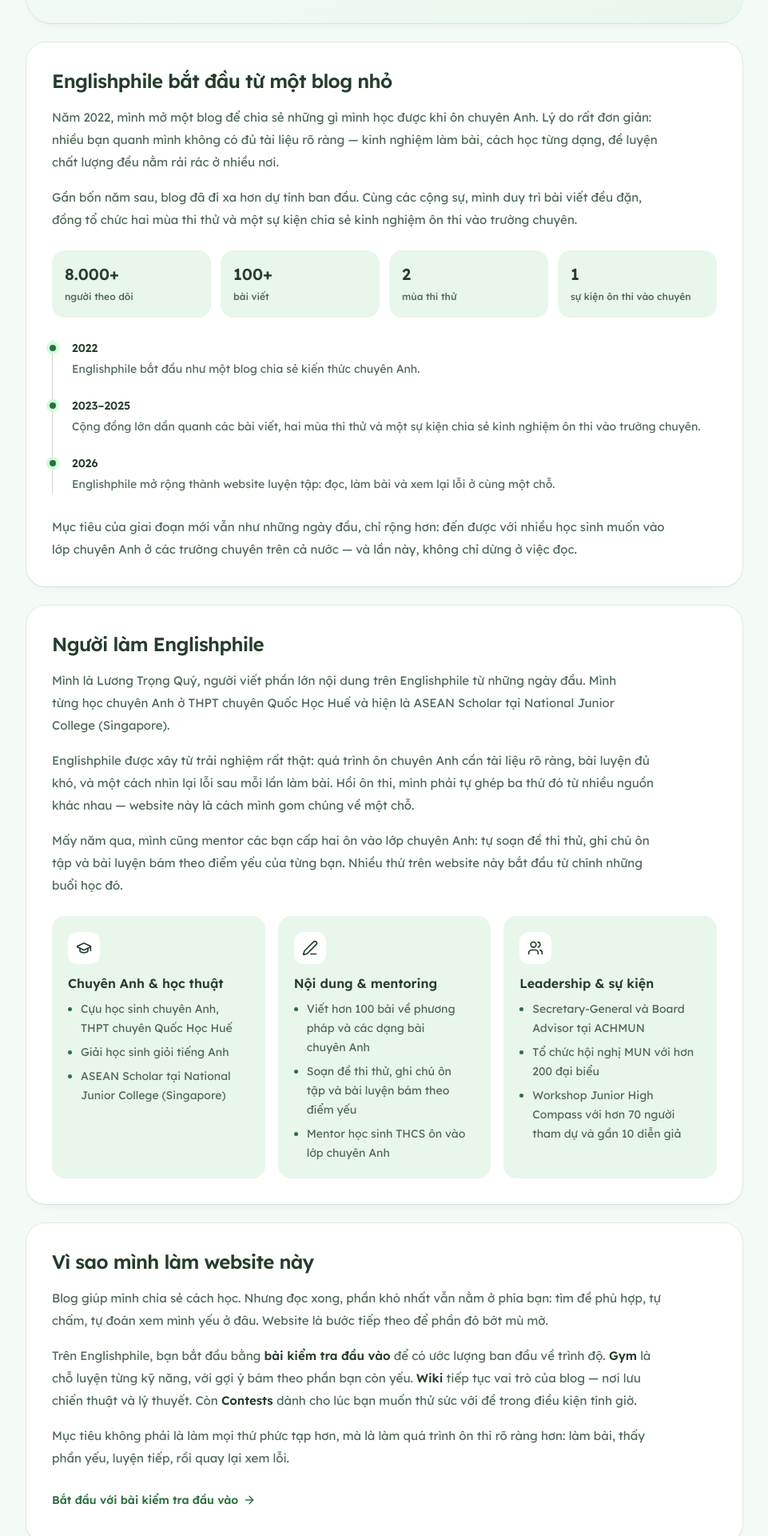
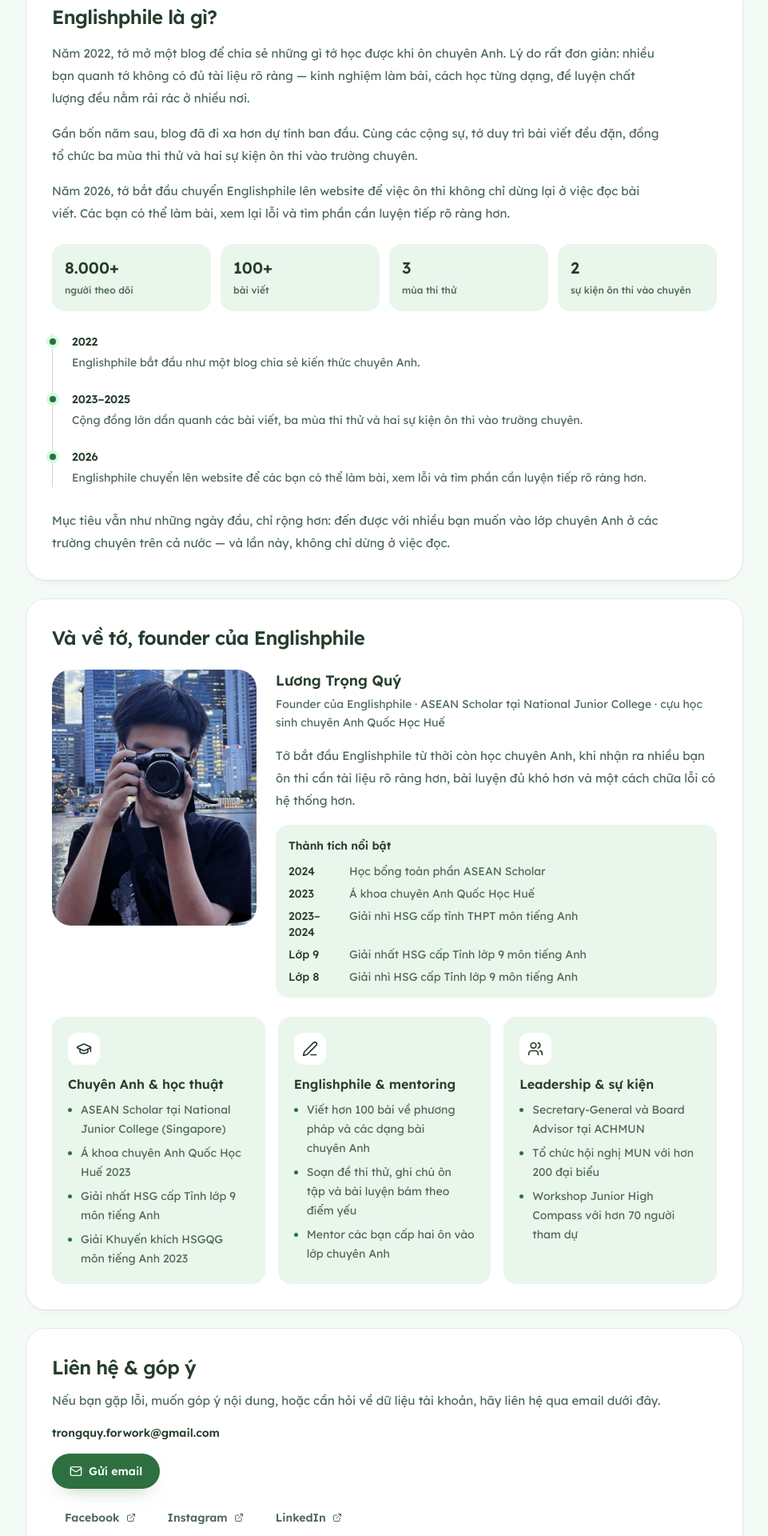
Before and after one commit to trongquyluong/englishphile, a Next.js app: page /about in a window 1280 px wide. Shown: the part 540-2460 px from the top of the page at 80% size, without its empty margins (159-1120 px from the left). Built offline with nearby package versions, Linux system fonts and the light colour scheme; no server answers.

Commit message:
Polish about Englishphile page

```diff
--- a/src/app/about/page.tsx
+++ b/src/app/about/page.tsx
@@ -1,15 +1,17 @@
-import Link from "next/link";
 import type { Metadata } from "next";
-import { ArrowRight, ArrowUpRight, GraduationCap, Mail, PenLine, Users } from "lucide-react";
+import { GraduationCap, PenLine, Users, Mail, ExternalLink } from "lucide-react";
 import { FounderPortrait } from "@/components/about/FounderPortrait";
+import { EnglishphileLogo } from "@/components/about/EnglishphileLogo";
 
 export const metadata: Metadata = {
   title: "Về Englishphile",
   description:
-    "Câu chuyện Englishphile: bắt đầu từ một blog ôn chuyên Anh năm 2022, nay mở rộng thành website luyện tập cho học sinh muốn vào lớp chuyên Anh.",
+    "Câu chuyện Englishphile: bắt đầu từ một blog ôn chuyên Anh năm 2022, nay mở rộng thành website ôn thi chuyên Anh với bài luyện và cách chữa lỗi có hệ thống.",
 };
 
 const CONTACT_EMAIL = "trongquy.forwork@gmail.com";
+const FACEBOOK_URL = "https://www.facebook.com/makoto.is.me";
+const INSTAGRAM_URL = "https://www.instagram.com/h.makoto_/";
 const LINKEDIN_URL = "https://www.linkedin.com/in/quy-luong-trong/";
 
 const milestones = [
@@ -20,38 +22,48 @@
   {
     period: "2023–2025",
     detail:
-      "Cộng đồng lớn dần quanh các bài viết, hai mùa thi thử và một sự kiện chia sẻ kinh nghiệm ôn thi vào trường chuyên.",
+      "Cộng đồng lớn dần quanh các bài viết, ba mùa thi thử và hai sự kiện ôn thi vào trường chuyên.",
   },
   {
     period: "2026",
-    detail: "Englishphile mở rộng thành website luyện tập: đọc, làm bài và xem lại lỗi ở cùng một chỗ.",
+    detail:
+      "Englishphile chuyển lên website để các bạn có thể làm bài, xem lỗi và tìm phần cần luyện tiếp rõ ràng hơn.",
   },
 ];
 
 const blogStats = [
   { value: "8.000+", label: "người theo dõi" },
   { value: "100+", label: "bài viết" },
-  { value: "2", label: "mùa thi thử" },
-  { value: "1", label: "sự kiện ôn thi vào chuyên" },
+  { value: "3", label: "mùa thi thử" },
+  { value: "2", label: "sự kiện ôn thi vào chuyên" },
 ];
+
+const founderProfile = {
+  name: "Lương Trọng Quý",
+  tagline: "Founder của Englishphile · ASEAN Scholar tại National Junior College · cựu học sinh chuyên Anh Quốc Học Huế",
+};
+
+const founderIntro =
+  "Tớ bắt đầu Englishphile từ thời còn học chuyên Anh, khi nhận ra nhiều bạn ôn thi cần tài liệu rõ ràng hơn, bài luyện đủ khó hơn và một cách chữa lỗi có hệ thống hơn.";
 
 const founderHighlights = [
   {
     icon: GraduationCap,
     title: "Chuyên Anh & học thuật",
     items: [
-      "Cựu học sinh chuyên Anh, THPT chuyên Quốc Học Huế",
-      "Giải học sinh giỏi tiếng Anh",
       "ASEAN Scholar tại National Junior College (Singapore)",
+      "Á khoa chuyên Anh Quốc Học Huế 2023",
+      "Giải nhất HSG cấp Tỉnh lớp 9 môn tiếng Anh",
+      "Giải Khuyến khích HSGQG môn tiếng Anh 2023",
     ],
   },
   {
     icon: PenLine,
-    title: "Nội dung & mentoring",
+    title: "Englishphile & mentoring",
     items: [
       "Viết hơn 100 bài về phương pháp và các dạng bài chuyên Anh",
       "Soạn đề thi thử, ghi chú ôn tập và bài luyện bám theo điểm yếu",
-      "Mentor học sinh THCS ôn vào lớp chuyên Anh",
+      "Mentor các bạn cấp hai ôn vào lớp chuyên Anh",
     ],
   },
   {
@@ -60,30 +72,37 @@
     items: [
       "Secretary-General và Board Advisor tại ACHMUN",
       "Tổ chức hội nghị MUN với hơn 200 đại biểu",
-      "Workshop Junior High Compass với hơn 70 người tham dự và gần 10 diễn giả",
+      "Workshop Junior High Compass với hơn 70 người tham dự",
     ],
   },
+];
+
+const awardsTimeline = [
+  { year: "2024", detail: "Học bổng toàn phần ASEAN Scholar" },
+  { year: "2023", detail: "Á khoa chuyên Anh Quốc Học Huế" },
+  { year: "2023–2024", detail: "Giải nhì HSG cấp tỉnh THPT môn tiếng Anh" },
+  { year: "Lớp 9", detail: "Giải nhất HSG cấp Tỉnh lớp 9 môn tiếng Anh" },
+  { year: "Lớp 8", detail: "Giải nhì HSG cấp Tỉnh lớp 9 môn tiếng Anh" },
 ];
 
 export default function AboutPage() {
   return (
     <div className="mx-auto grid w-full max-w-4xl gap-6">
-      {/* Hero — personal intro */}
+      {/* Hero */}
       <section className="surface-mint rounded-[2rem] p-6 sm:p-10" aria-labelledby="about-title">
         <div className="grid gap-8 lg:grid-cols-[1.1fr_0.9fr] lg:items-center">
           <div>
             <p className="text-sm font-semibold text-accent">Về Englishphile</p>
             <h1 id="about-title" className="mt-3 text-3xl font-semibold tracking-tight text-balance sm:text-4xl">
-              Từ một blog ôn chuyên Anh đến một website luyện tập cá nhân
+              Từ một blog ôn chuyên Anh đến website ôn thi chuyên Anh
             </h1>
             <p className="mt-4 text-base leading-8 text-ink-soft text-pretty">
-              Englishphile bắt đầu vào năm 2022 như một blog chia sẻ kiến thức chuyên Anh. Sau gần bốn năm, mình đang mở
-              rộng dự án thành một website — để học sinh có thể vừa đọc, vừa luyện, vừa xem lại lỗi của mình rõ ràng
-              hơn.
+              Englishphile bắt đầu vào năm 2022 như một blog chia sẻ kiến thức chuyên Anh. Sau gần bốn năm, tớ đang mở
+              rộng dự án thành website — để các bạn có thể vừa đọc, vừa luyện, vừa xem lại lỗi của mình rõ ràng hơn.
             </p>
           </div>
           <div className="mx-auto w-full max-w-[17rem] sm:max-w-xs lg:justify-self-end">
-            <FounderPortrait />
+            <EnglishphileLogo />
           </div>
         </div>
       </section>
@@ -91,17 +110,21 @@
       {/* Story */}
       <section className="surface rounded-3xl p-6 md:p-8" aria-labelledby="story-heading">
         <h2 id="story-heading" className="text-xl font-semibold tracking-tight text-balance md:text-2xl">
-          Englishphile bắt đầu từ một blog nhỏ
+          Englishphile là gì?
         </h2>
         <div className="mt-4 grid max-w-3xl gap-4 text-[15px] leading-7 text-ink-soft text-pretty">
           <p>
-            Năm 2022, mình mở một blog để chia sẻ những gì mình học được khi ôn chuyên Anh. Lý do rất đơn giản: nhiều
-            bạn quanh mình không có đủ tài liệu rõ ràng — kinh nghiệm làm bài, cách học từng dạng, đề luyện chất lượng
-            đều nằm rải rác ở nhiều nơi.
+            Năm 2022, tớ mở một blog để chia sẻ những gì tớ học được khi ôn chuyên Anh. Lý do rất đơn giản: nhiều bạn
+            quanh tớ không có đủ tài liệu rõ ràng — kinh nghiệm làm bài, cách học từng dạng, đề luyện chất lượng đều nằm
+            rải rác ở nhiều nơi.
           </p>
           <p>
-            Gần bốn năm sau, blog đã đi xa hơn dự tính ban đầu. Cùng các cộng sự, mình duy trì bài viết đều đặn, đồng tổ
-            chức hai mùa thi thử và một sự kiện chia sẻ kinh nghiệm ôn thi vào trường chuyên.
+            Gần bốn năm sau, blog đã đi xa hơn dự tính ban đầu. Cùng các cộng sự, tớ duy trì bài viết đều đặn, đồng tổ
+            chức ba mùa thi thử và hai sự kiện ôn thi vào trường chuyên.
+          </p>
+          <p>
+            Năm 2026, tớ bắt đầu chuyển Englishphile lên website để việc ôn thi không chỉ dừng lại ở việc đọc bài viết. Các
+            bạn có thể làm bài, xem lại lỗi và tìm phần cần luyện tiếp rõ ràng hơn.
           </p>
         </div>
 
@@ -128,32 +151,48 @@
         </ol>
 
         <p className="mt-7 max-w-3xl text-[15px] leading-7 text-ink-soft text-pretty">
-          Mục tiêu của giai đoạn mới vẫn như những ngày đầu, chỉ rộng hơn: đến được với nhiều học sinh muốn vào lớp
-          chuyên Anh ở các trường chuyên trên cả nước — và lần này, không chỉ dừng ở việc đọc.
+          Mục tiêu vẫn như những ngày đầu, chỉ rộng hơn: đến được với nhiều bạn muốn vào lớp chuyên Anh ở các trường
+          chuyên trên cả nước — và lần này, không chỉ dừng ở việc đọc.
         </p>
       </section>
 
       {/* Founder */}
       <section className="surface rounded-3xl p-6 md:p-8" aria-labelledby="founder-heading">
         <h2 id="founder-heading" className="text-xl font-semibold tracking-tight text-balance md:text-2xl">
-          Người làm Englishphile
+          Và về tớ, founder của Englishphile
         </h2>
-        <div className="mt-4 grid max-w-3xl gap-4 text-[15px] leading-7 text-ink-soft text-pretty">
-          <p>
-            Mình là Lương Trọng Quý, người viết phần lớn nội dung trên Englishphile từ những ngày đầu. Mình từng học
-            chuyên Anh ở THPT chuyên Quốc Học Huế và hiện là ASEAN Scholar tại National Junior College (Singapore).
-          </p>
-          <p>
-            Englishphile được xây từ trải nghiệm rất thật: quá trình ôn chuyên Anh cần tài liệu rõ ràng, bài luyện đủ
-            khó, và một cách nhìn lại lỗi sau mỗi lần làm bài. Hồi ôn thi, mình phải tự ghép ba thứ đó từ nhiều nguồn
-            khác nhau — website này là cách mình gom chúng về một chỗ.
-          </p>
-          <p>
-            Mấy năm qua, mình cũng mentor các bạn cấp hai ôn vào lớp chuyên Anh: tự soạn đề thi thử, ghi chú ôn tập và
-            bài luyện bám theo điểm yếu của từng bạn. Nhiều thứ trên website này bắt đầu từ chính những buổi học đó.
-          </p>
+
+        <div className="mt-6 grid gap-6 lg:grid-cols-[auto_1fr] lg:items-start">
+          {/* Founder photo */}
+          <div className="mx-auto w-full max-w-[14rem] sm:max-w-[16rem]">
+            <FounderPortrait />
+          </div>
+
+          {/* Founder intro */}
+          <div className="space-y-4">
+            <div>
+              <p className="text-lg font-semibold">{founderProfile.name}</p>
+              <p className="mt-1 text-sm leading-relaxed text-ink-soft">{founderProfile.tagline}</p>
+            </div>
+
+            <p className="text-[15px] leading-7 text-ink-soft text-pretty">{founderIntro}</p>
+
+            {/* Awards timeline */}
+            <div className="mt-4 rounded-2xl bg-panel-muted p-4">
+              <p className="mb-3 text-sm font-semibold">Thành tích nổi bật</p>
+              <ol className="space-y-2">
+                {awardsTimeline.map((award) => (
+                  <li key={award.year + award.detail} className="flex gap-3 text-sm">
+                    <span className="w-16 flex-shrink-0 font-medium text-accent-strong">{award.year}</span>
+                    <span className="text-ink-soft">{award.detail}</span>
+                  </li>
+                ))}
+              </ol>
+            </div>
+          </div>
         </div>
 
+        {/* Highlights */}
         <div className="mt-6 grid gap-4 md:grid-cols-3">
           {founderHighlights.map((highlight) => {
             const Icon = highlight.icon;
@@ -174,49 +213,6 @@
         </div>
       </section>
 
-      {/* Why the website exists */}
-      <section className="surface rounded-3xl p-6 md:p-8" aria-labelledby="why-heading">
-        <h2 id="why-heading" className="text-xl font-semibold tracking-tight text-balance md:text-2xl">
-          Vì sao mình làm website này
-        </h2>
-        <div className="mt-4 grid max-w-3xl gap-4 text-[15px] leading-7 text-ink-soft text-pretty">
-          <p>
-            Blog giúp mình chia sẻ cách học. Nhưng đọc xong, phần khó nhất vẫn nằm ở phía bạn: tìm đề phù hợp, tự chấm,
-            tự đoán xem mình yếu ở đâu. Website là bước tiếp theo để phần đó bớt mù mờ.
-          </p>
-          <p>
-            Trên Englishphile, bạn bắt đầu bằng{" "}
-            <Link href="/diagnostic" className="font-semibold text-accent-strong hover:underline">
-              bài kiểm tra đầu vào
-            </Link>{" "}
-            để có ước lượng ban đầu về trình độ.{" "}
-            <Link href="/gym" className="font-semibold text-accent-strong hover:underline">
-              Gym
-            </Link>{" "}
-            là chỗ luyện từng kỹ năng, với gợi ý bám theo phần bạn còn yếu.{" "}
-            <Link href="/wiki" className="font-semibold text-accent-strong hover:underline">
-              Wiki
-            </Link>{" "}
-            tiếp tục vai trò của blog — nơi lưu chiến thuật và lý thuyết. Còn{" "}
-            <Link href="/contests" className="font-semibold text-accent-strong hover:underline">
-              Contests
-            </Link>{" "}
-            dành cho lúc bạn muốn thử sức với đề trong điều kiện tính giờ.
-          </p>
-          <p>
-            Mục tiêu không phải là làm mọi thứ phức tạp hơn, mà là làm quá trình ôn thi rõ ràng hơn: làm bài, thấy phần
-            yếu, luyện tiếp, rồi quay lại xem lỗi.
-          </p>
-        </div>
-        <Link
-          href="/diagnostic"
-          className="mt-4 inline-flex min-h-11 items-center gap-1.5 text-sm font-semibold text-accent transition-colors duration-150 hover:text-accent-strong"
-        >
-          Bắt đầu với bài kiểm tra đầu vào
-          <ArrowRight className="size-4" aria-hidden="true" />
-        </Link>
-      </section>
-
       {/* Contact */}
       <section className="surface rounded-3xl p-6 md:p-8" aria-labelledby="contact-heading">
         <h2 id="contact-heading" className="text-xl font-semibold tracking-tight text-balance md:text-2xl">
@@ -226,21 +222,58 @@
           Nếu bạn gặp lỗi, muốn góp ý nội dung, hoặc cần hỏi về dữ liệu tài khoản, hãy liên hệ qua email dưới đây.
         </p>
         <p className="mt-4 text-sm font-semibold text-accent-strong">{CONTACT_EMAIL}</p>
+
         <div className="mt-4 flex flex-wrap items-center gap-3">
-          <a href={`mailto:${CONTACT_EMAIL}`} className="btn btn-primary">
+          {/* Primary: Email */}
+          <a
+            href={`mailto:${CONTACT_EMAIL}`}
+            className="btn btn-primary"
+            aria-label="Gửi email cho Englishphile"
+          >
             <Mail className="size-4" aria-hidden="true" />
             Gửi email
           </a>
-          <a href={LINKEDIN_URL} target="_blank" rel="noopener noreferrer" className="btn btn-secondary">
-            Xem LinkedIn
-            <ArrowUpRight className="size-4" aria-hidden="true" />
+        </div>
+
+        {/* Social links - smaller, secondary */}
+        <div className="mt-4 flex flex-wrap items-center gap-2">
+          <a
+            href={FACEBOOK_URL}
+            target="_blank"
+            rel="noopener noreferrer"
+            className="btn btn-sm btn-ghost text-ink-soft"
+            aria-label="Facebook của tớ"
+          >
+            Facebook
+            <ExternalLink className="size-3" aria-hidden="true" />
+          </a>
+          <a
+            href={INSTAGRAM_URL}
+            target="_blank"
+            rel="noopener noreferrer"
+            className="btn btn-sm btn-ghost text-ink-soft"
+            aria-label="Instagram của tớ"
+          >
+            Instagram
+            <ExternalLink className="size-3" aria-hidden="true" />
+          </a>
+          <a
+            href={LINKEDIN_URL}
+            target="_blank"
+            rel="noopener noreferrer"
+            className="btn btn-sm btn-ghost text-ink-soft"
+            aria-label="LinkedIn của tớ"
+          >
+            LinkedIn
+            <ExternalLink className="size-3" aria-hidden="true" />
           </a>
         </div>
+
         <p className="mt-4 text-sm leading-6 text-ink-soft">
           Khi báo lỗi, bạn có thể xem thêm{" "}
-          <Link href="/contact" className="font-semibold text-accent-strong hover:underline">
+          <a href="/contact" className="font-semibold text-accent-strong hover:underline">
             hướng dẫn liên hệ
-          </Link>{" "}
+          </a>{" "}
           để admin kiểm tra nhanh hơn.
         </p>
       </section>
--- /dev/null
+++ b/src/components/about/EnglishphileLogo.tsx
@@ -0,0 +1,35 @@
+"use client";
+
+import Image from "next/image";
+import { useState } from "react";
+import { ImageOff } from "lucide-react";
+
+// Logo asset is added separately; show a quiet placeholder so the page
+// (and the build) keeps working while the file is missing.
+const LOGO_SRC = "/images/brand/englishphile-logo.png";
+
+export function EnglishphileLogo() {
+  const [logoMissing, setLogoMissing] = useState(false);
+
+  if (logoMissing) {
+    return (
+      <div className="grid aspect-square w-full place-items-center rounded-3xl border border-line bg-panel-muted p-6">
+        <div className="grid justify-items-center gap-2 text-center text-ink-soft">
+          <ImageOff className="size-8" aria-hidden="true" />
+          <p className="text-sm leading-6">Logo Englishphile sẽ được cập nhật sau.</p>
+        </div>
+      </div>
+    );
+  }
+
+  return (
+    <Image
+      src={LOGO_SRC}
+      alt="Logo Englishphile"
+      width={400}
+      height={400}
+      className="aspect-square w-full rounded-3xl object-contain"
+      onError={() => setLogoMissing(true)}
+    />
+  );
+}
```
Also changed, not shown: public/images/about/founder.jpg (added), public/images/brand/englishphile-logo.png (added).
